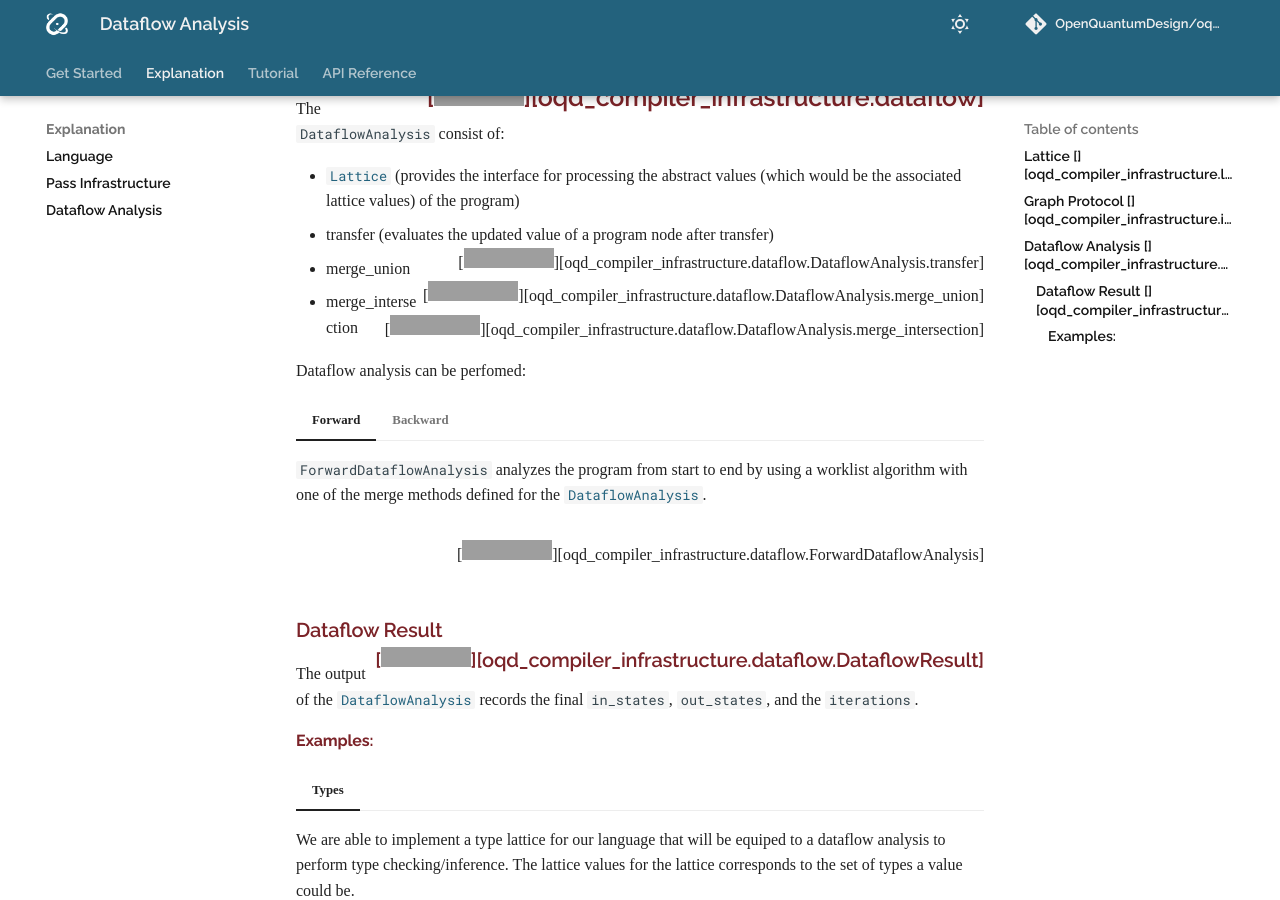
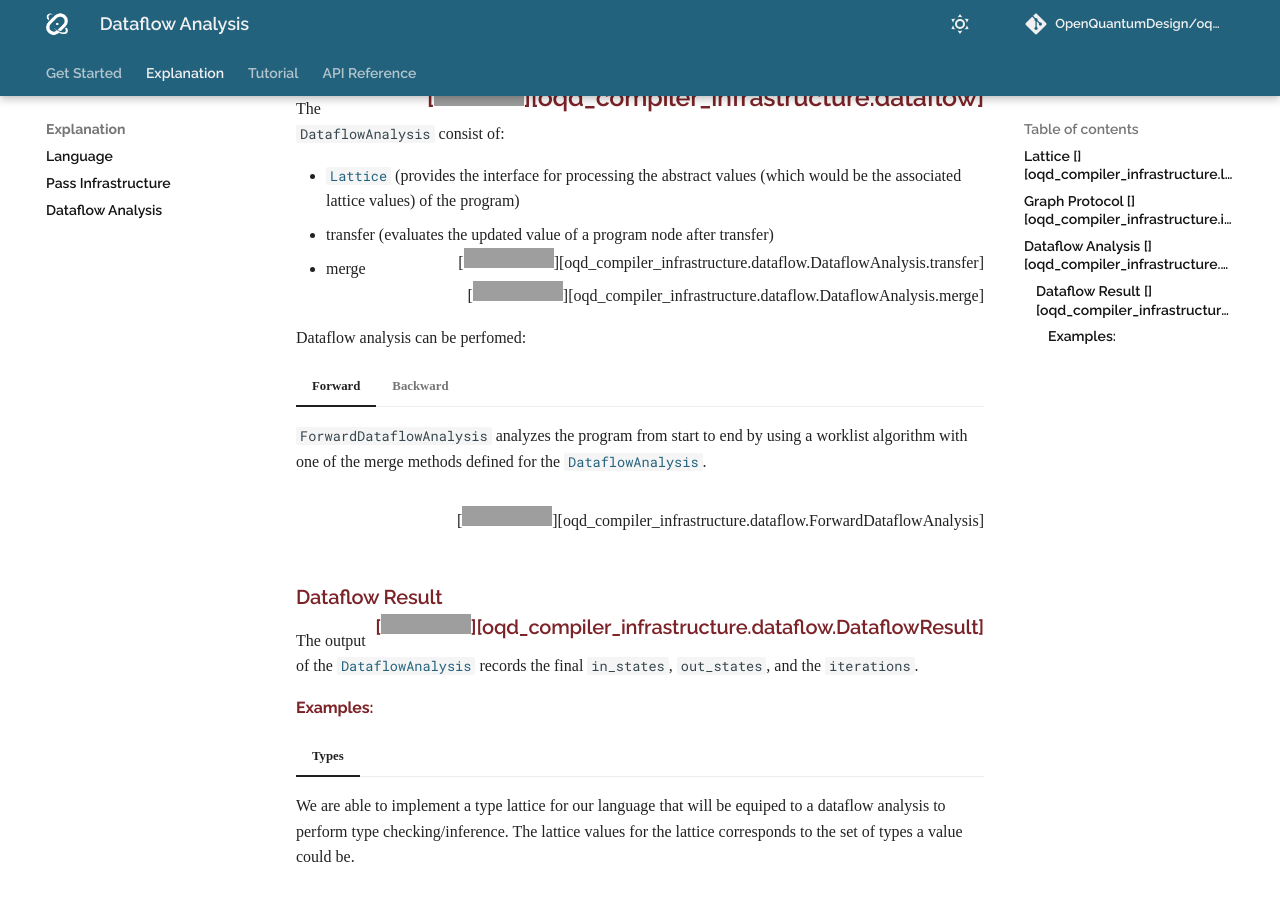
Before and after one commit to OpenQuantumDesign/oqd-compiler-infrastructure, an MkDocs documentation site: the page built from docs/explanation/dataflow_analysis.md, in a window 1280 px wide and 900 px high, scrolled down 1513 px. Built offline with MkDocs 1.6.1 and Material for MkDocs 9.7.7, drawn with Linux system fonts in a browser that asks for light colours; some web fonts are replaced; comment, search, counter and statistics services are not loaded; grey boxes are pictures that could not be loaded.

Commit message:
[docs] updated docstring and dataflow_analysis doc

```diff
--- a/docs/explanation/dataflow_analysis.md
+++ b/docs/explanation/dataflow_analysis.md
@@ -58,8 +58,7 @@ The `DataflowAnalysis` consist of:
 
 - [`Lattice`](#lattice) (provides the interface for processing the abstract values (which would be the associated lattice values) of the program)
 - transfer (evaluates the updated value of a program node after transfer) <div style="float:right;"> [![](https://img.shields.io/badge/Implementation-7C4DFF)][oqd_compiler_infrastructure.dataflow.DataflowAnalysis.transfer] </div>
-- merge_union <div style="float:right;"> [![](https://img.shields.io/badge/Implementation-7C4DFF)][oqd_compiler_infrastructure.dataflow.DataflowAnalysis.merge_union] </div>
-- merge_intersection <div style="float:right;"> [![](https://img.shields.io/badge/Implementation-7C4DFF)][oqd_compiler_infrastructure.dataflow.DataflowAnalysis.merge_intersection] </div>
+- merge <div style="float:right;"> [![](https://img.shields.io/badge/Implementation-7C4DFF)][oqd_compiler_infrastructure.dataflow.DataflowAnalysis.merge] </div>
 
 Dataflow analysis can be perfomed:
 
```
Also changed, not shown: 1 other file.
